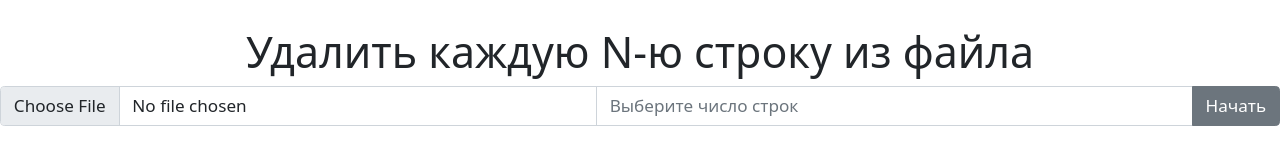
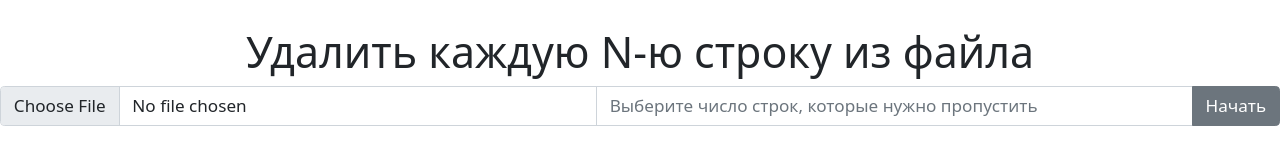
Before and after one commit to DimaAmega/SliceRowsInFile, a plain HTML site: page index.html in a window 1280 px wide. Drawn offline with nearby package versions, Linux system fonts and the light colour scheme.

```diff
--- a/index.html
+++ b/index.html
@@ -21,7 +21,7 @@
         <input type="file" id="file-input" class="form-control" />
         <input
           type="number"
-          placeholder="Выберите число строк"
+          placeholder="Выберите число строк, которые нужно пропустить"
           id="line-slice-count"
           class="form-control"
         />
```
